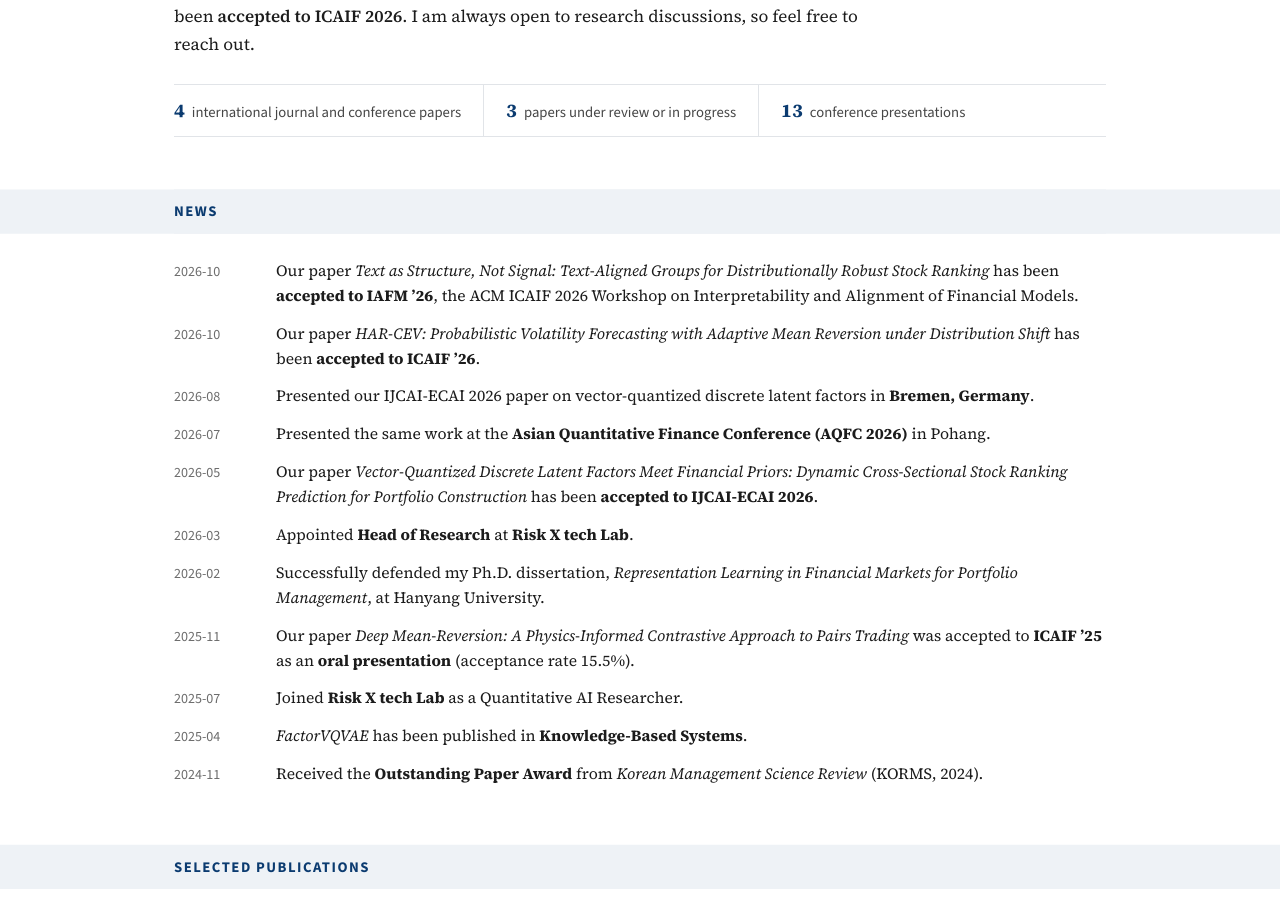
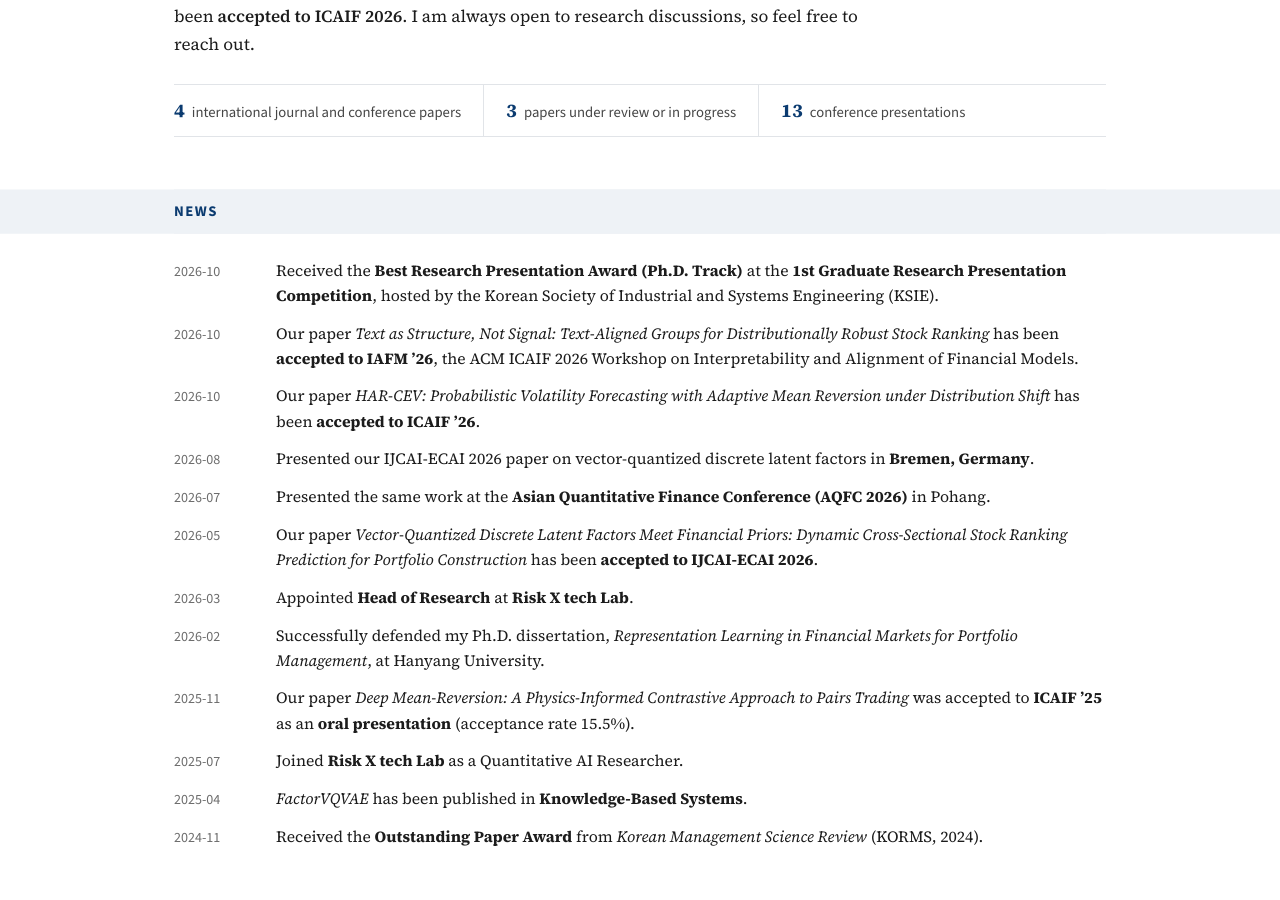
Before and after one commit to x7jeon8gi/x7jeon8gi.github.io, a Jekyll site: the page built from index.html, in a window 1280 px wide and 900 px high, scrolled down 598 px. Built offline with Jekyll 4.4.1, drawn with Linux system fonts in a browser that asks for light colours.

Commit message:
Add KSIE PhD track award

```diff
--- a/_data/cv.yml
+++ b/_data/cv.yml
@@ -74,6 +74,11 @@ patents:
     where_ko: "리 대수 기반 시장 시나리오 생성, 구조화상품 딥헤징 시스템 등"
 
 awards:
+  - when:  "2026.10"
+    title: "Best Research Presentation Award (Ph.D. Track)"
+    where: "1st Graduate Research Presentation Competition, Korean Society of Industrial and Systems Engineering (KSIE)"
+    title_ko: "최우수상 (박사 트랙)"
+    where_ko: "한국산업경영시스템학회 제1회 대학원 우수 학술연구 발표대회"
   - when:  "2024"
     title: "Outstanding Paper Award"
     where: "Korean Management Science Review, KORMS"
--- a/_data/news.yml
+++ b/_data/news.yml
@@ -1,5 +1,9 @@
 # Most-recent first. Each item: { date: "YYYY-MM", html: "...", html_ko: "..." }
 # html is Markdown; html_ko is the Korean version shown on /ko/.
+
+- date: "2026-10"
+  html: "Received the **Best Research Presentation Award (Ph.D. Track)** at the **1st Graduate Research Presentation Competition**, hosted by the Korean Society of Industrial and Systems Engineering (KSIE)."
+  html_ko: "한국산업경영시스템학회 **제1회 대학원 우수 학술연구 발표대회**에서 **박사 트랙 최우수상**을 수상했습니다."
 
 - date: "2026-10"
   html: "Our paper *Text as Structure, Not Signal: Text-Aligned Groups for Distributionally Robust Stock Ranking* has been **accepted to IAFM ’26**, the ACM ICAIF 2026 Workshop on Interpretability and Alignment of Financial Models."
```
Also changed, not shown: 1 other file.
